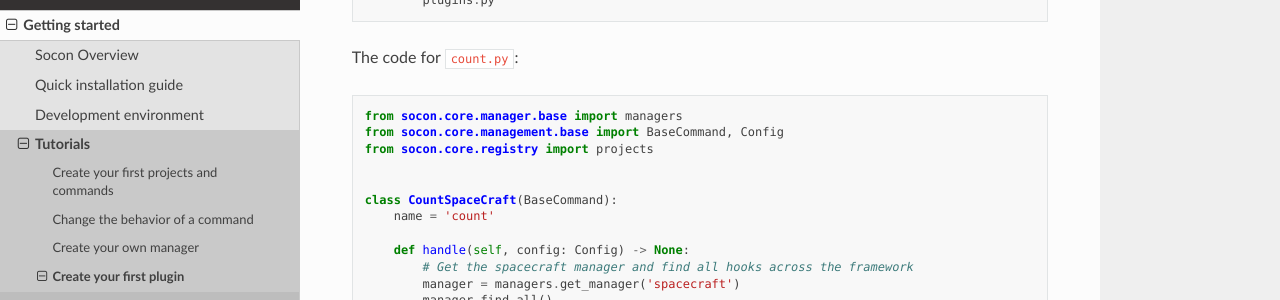
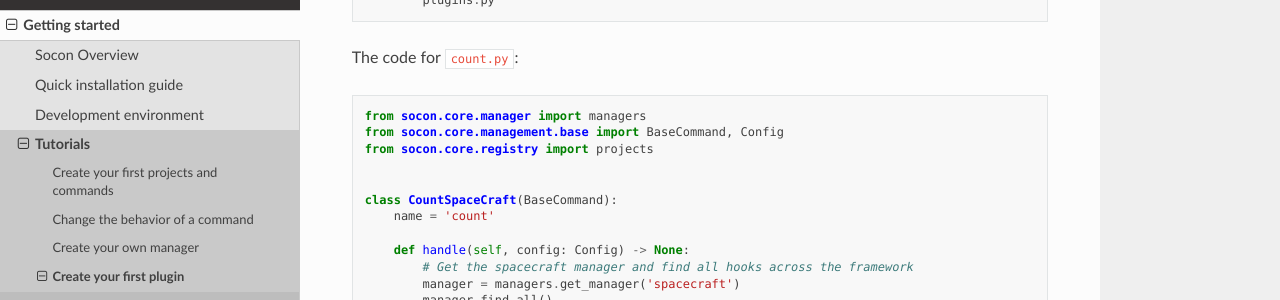
Before and after one commit to socon-dev/socon, a Sphinx documentation site: the page built from docs/intro/tutorials/4_plugins.txt, in a window 1280 px wide and 900 px high, scrolled down 1499 px. Shown: the part 151-451 px from the top of the window. Built offline with Sphinx 7.4.7 and the Read the Docs theme 2.0.0, drawn with Linux system fonts in a browser that asks for light colours.

Commit message:
[#46] Fix wrong imports in the documentation (#51)

```diff
--- /dev/null
+++ b/changelog/46.doc.rst
@@ -0,0 +1 @@
+Fix wrong managers import in the documentation
--- a/docs/intro/tutorials/3_manager.txt
+++ b/docs/intro/tutorials/3_manager.txt
@@ -165,7 +165,7 @@ For that we will modify the :file:`build.py` command in the common space.
 
     from socon.core.management.base import Config, ProjectCommand
     from socon.core.registry.base import ProjectConfig
-    from socon.core.manager.base import managers
+    from socon.core.manager import managers
 
 
     class BuildCommand(ProjectCommand):
--- a/docs/intro/tutorials/4_plugins.txt
+++ b/docs/intro/tutorials/4_plugins.txt
@@ -82,7 +82,7 @@ The code for :file:`count.py`:
 
 .. code-block:: python
 
-    from socon.core.manager.base import managers
+    from socon.core.manager import managers
     from socon.core.management.base import BaseCommand, Config
     from socon.core.registry import projects
 
```
